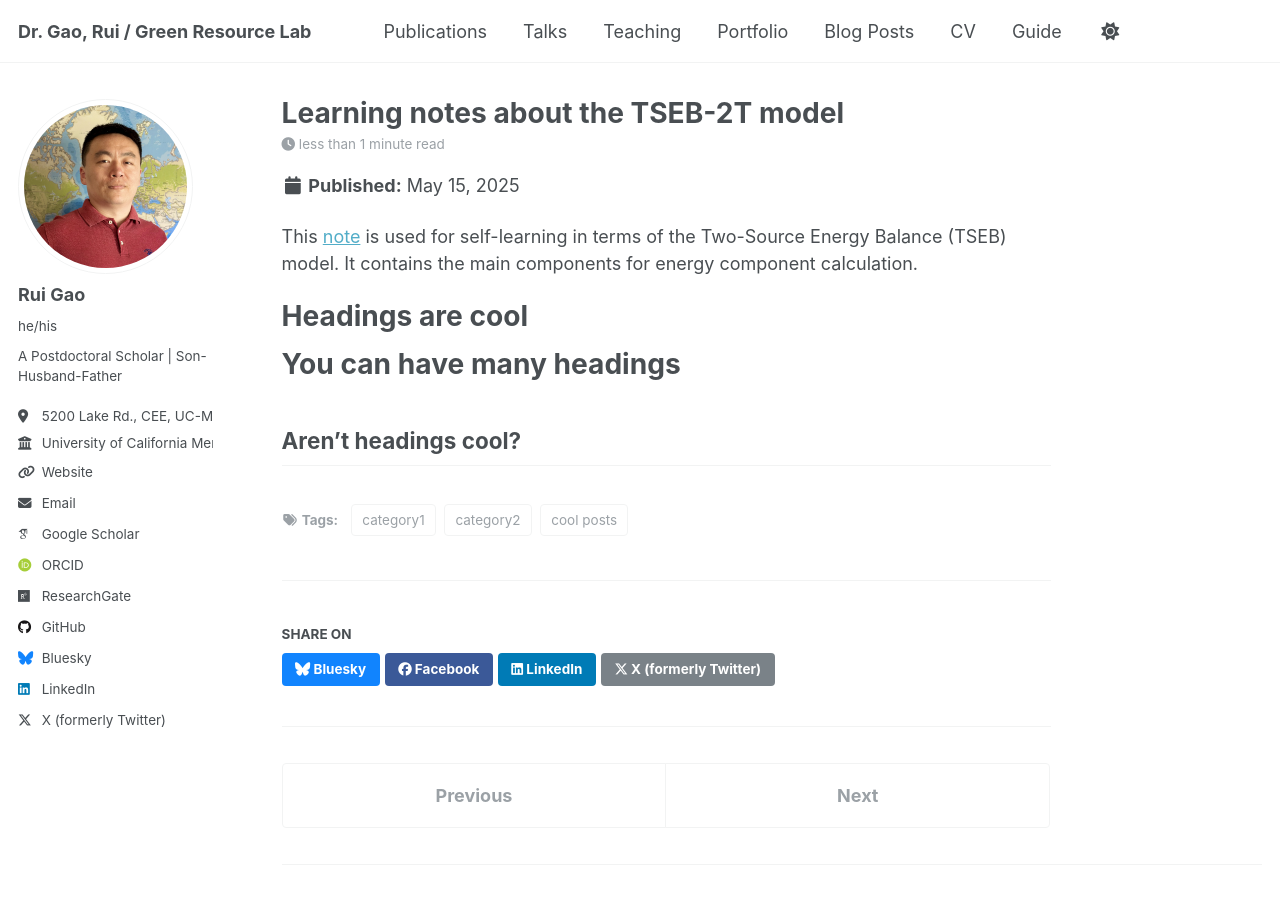
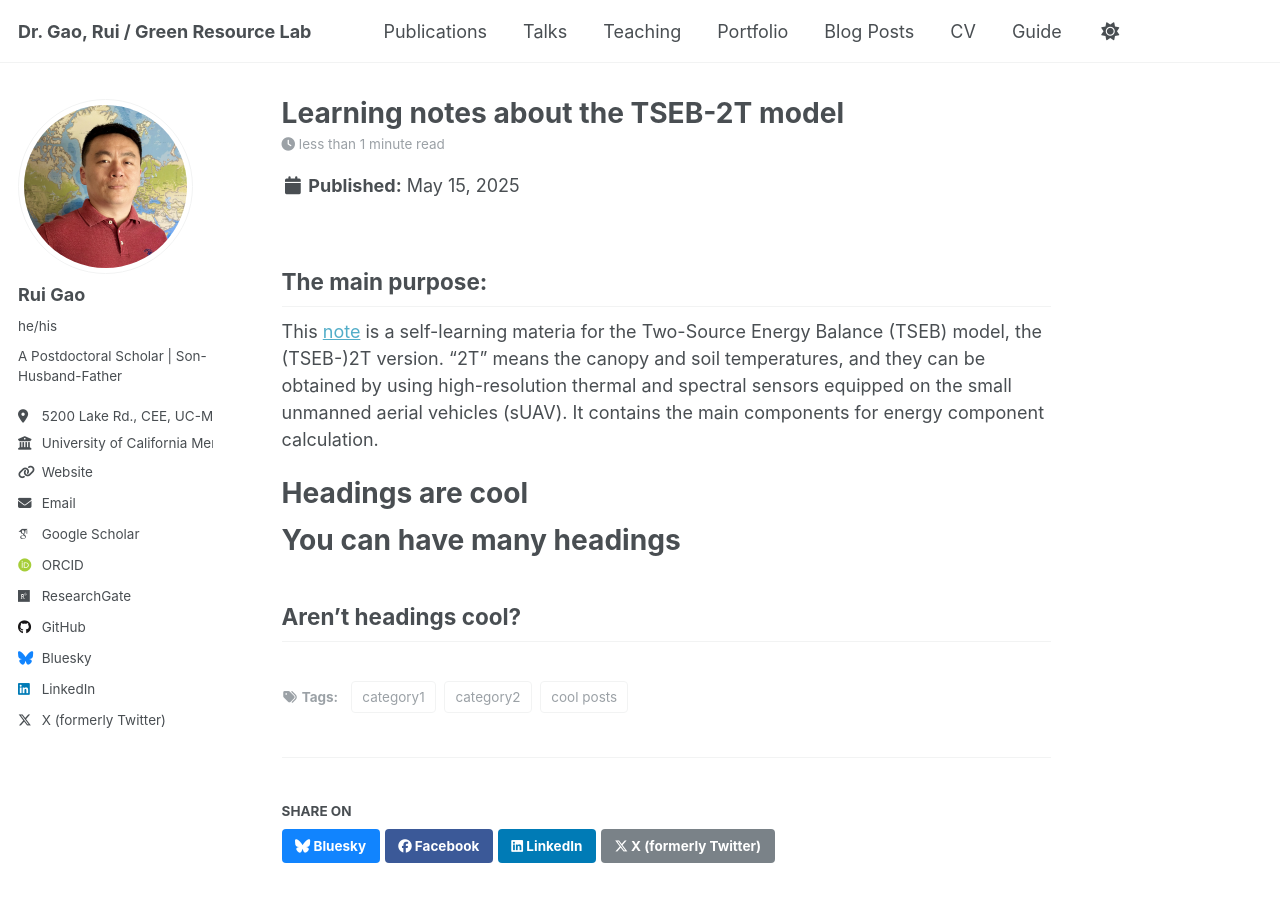
Before and after one commit to RuiGao9/RuiGao9.github.io, a Jekyll site: the page built from _posts/2025-05-15-blog-post-1.md, in a window 1280 px wide and 900 px high. Built offline with Jekyll 4.4.1, drawn with Linux system fonts in a browser that asks for light colours; some web fonts are replaced.

Commit message:
Update 2025-05-15-blog-post-1.md

```diff
--- a/_posts/2025-05-15-blog-post-1.md
+++ b/_posts/2025-05-15-blog-post-1.md
@@ -8,7 +8,9 @@ tags:
   - category2
 ---
 
-This [note](https://drive.google.com/file/d/1uOTeTV5BpLtSHfSRAwNmEfvFwldjtQsc/view?usp=drive_link) is used for self-learning in terms of the Two-Source Energy Balance (TSEB) model. It contains the main components for energy component calculation.
+The main purpose:
+------
+This [note](https://drive.google.com/file/d/1uOTeTV5BpLtSHfSRAwNmEfvFwldjtQsc/view?usp=drive_link) is a self-learning materia for the Two-Source Energy Balance (TSEB) model, the (TSEB-)2T version. "2T" means the canopy and soil temperatures, and they can be obtained by using high-resolution thermal and spectral sensors equipped on the small unmanned aerial vehicles (sUAV). It contains the main components for energy component calculation.
 
 
 Headings are cool
```
